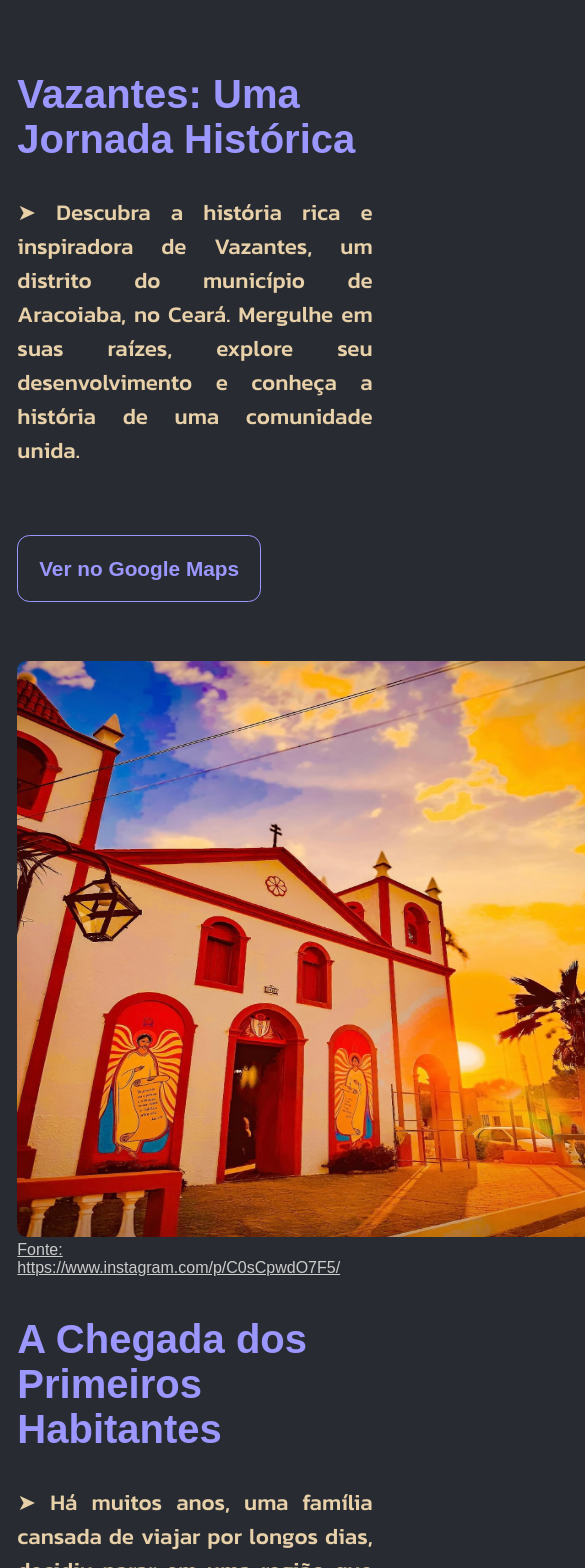
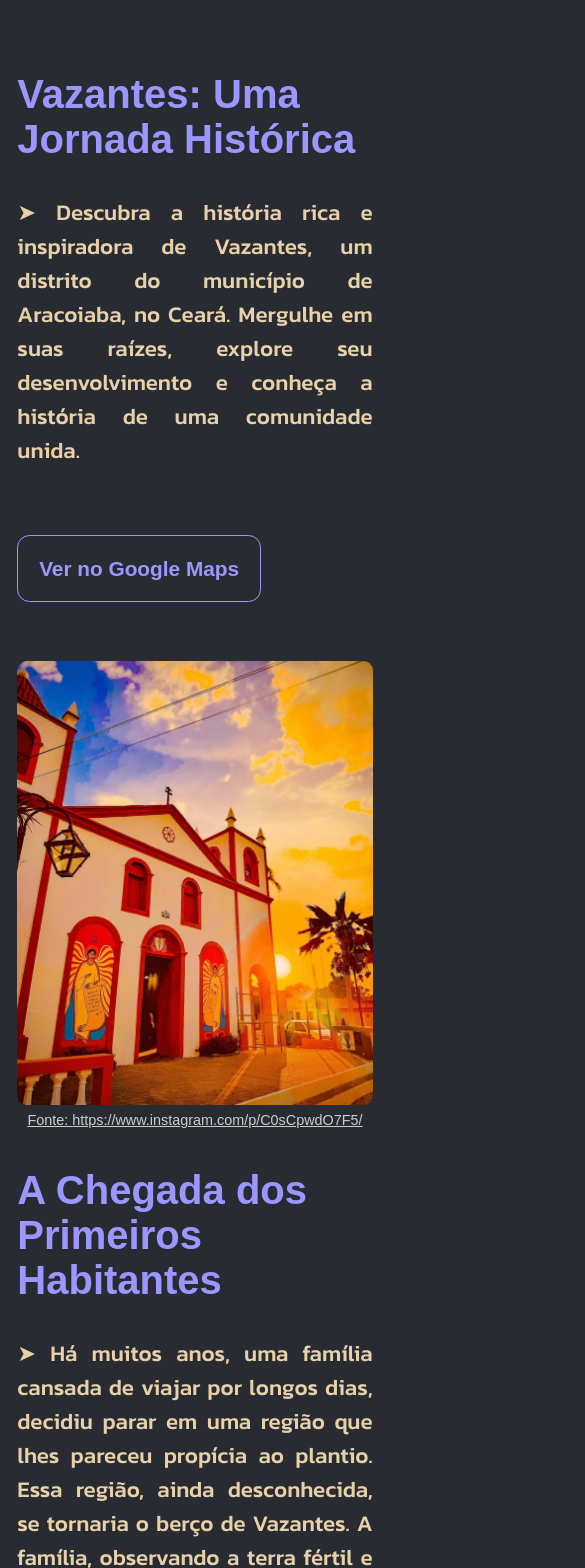
Before and after one commit to vinnytherobot/vazantes-portfolio, a Next.js app: page / in a window 390 px wide. Shown: the top 1568 px of the page, 585 px wide, since content can reach past the window. Built offline with nearby package versions, Linux system fonts and the light colour scheme; a web font is replaced by a local one.

Commit message:
Update in responsive layout

```diff
--- a/src/components/Card/index.tsx
+++ b/src/components/Card/index.tsx
@@ -1,3 +1,5 @@
+'use client'
+
 import { StaticImageData } from "next/dist/shared/lib/get-img-props"
 import Image from "next/image"
 import Link from "next/link"
@@ -23,16 +25,20 @@ export default function Card({ title, description, image, link, path, imageFont
 
                     {link && <Link href={path!} target="_blank">{link}</Link>}
                 </div>
+
+                {/* Responsive */}
                 <div className={styles.responsiveInfo}>
                     <h2 className={styles.title}>{title}</h2>
                     <h4 className={styles.description}>{description}</h4>
 
                     {link && <Link href={path!} target="_blank">{link}</Link>}
                 </div>
-                <div className={styles.imageArea}>
-                    {image && <Image src={image} alt="vazantes-representation"/>}
-                    {imageFont && <Link href={imageFont} target="_blank" className={styles.imageFont}>Fonte: {imageFont}</Link>}
-                </div>
+                {image && (
+                    <div className={styles.imageContainer}>
+                        <Image src={image} alt="vazantes-representation"/>
+                        {imageFont && <Link href={imageFont} target="_blank" className={styles.imageFont}>Fonte: {imageFont}</Link>}
+                    </div>
+                )}
             </div>
         </>
     )
--- a/src/styles/Card/index.module.css
+++ b/src/styles/Card/index.module.css
@@ -45,14 +45,25 @@
     color: var(--primary-background-color);
 }
 
-.card .imageArea img {
-    width: 38rem;
+.card .imageContainer {
+    text-align: center;
+    margin-bottom: 1em;
+    max-width: 100%;
+}
+
+.card .imageContainer img {
+    width: 30rem;
     height: 36rem;
     border-radius: var(--image-border-radius);
+    display: block;
+    margin: 0 auto;
 }
 
-.card .imageArea .imageFont {
+.card .imageContainer .imageFont {
     color: #ccc;
+    font-size: 0.9em;
+    margin-top: 0.5em;
+    display: block;
 }
 
 
@@ -109,7 +120,7 @@
         color: var(--primary-background-color);
     }
 
-    .card img {
+    .card .imageContainer img {
         margin-top: 5em;
         width: 100%;
         height: 50rem;
@@ -118,8 +129,12 @@
 }
 
 @media (max-width: 720px){
-    .card img {
-        width: 95%;
-        height: 35rem;
+    .card {
+        display: block;
+    }
+
+    .card .imageContainer img {
+        width: 100%;
+        height: auto;
     }
 }
```
